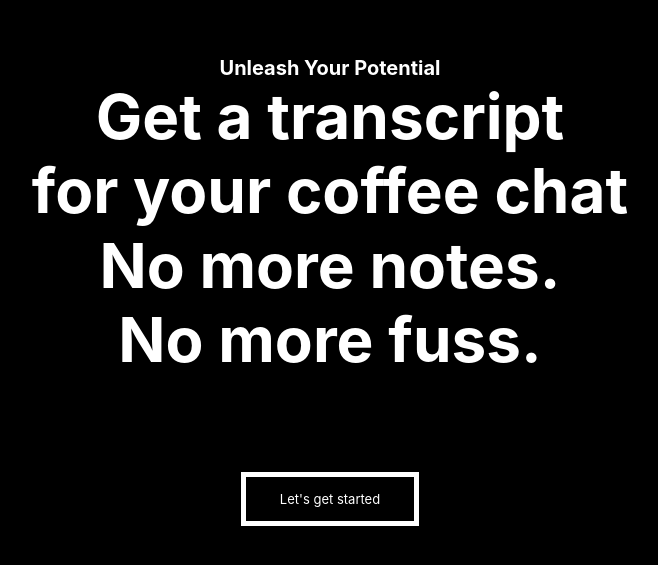
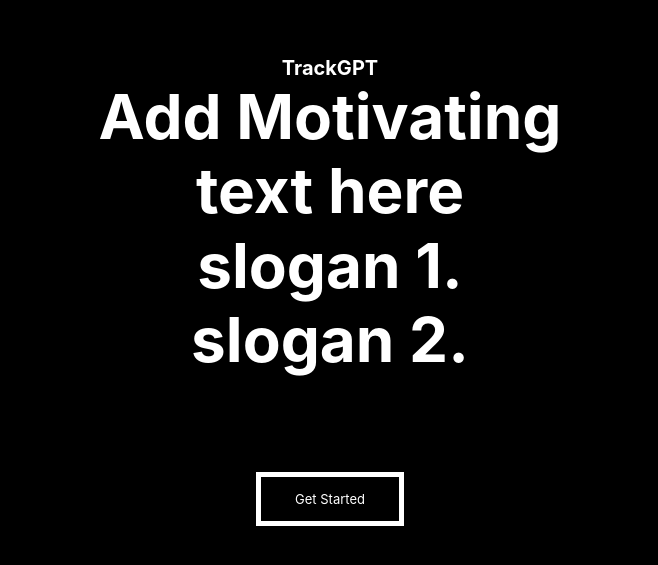
Before and after one commit to yashexe/trackgpt, a React (Create React App) app in the folder client/: page / in a window 1280 px wide. Shown: the part 109-674 px from the top of the page, without its empty margins (310-968 px from the left). Built offline with nearby package versions, Linux system fonts and the light colour scheme.

Commit message:
Modify file structure, Add React Installation info

```diff
--- a/client/package.json
+++ b/client/package.json
@@ -6,7 +6,9 @@
     "@testing-library/jest-dom": "^5.17.0",
     "@testing-library/react": "^13.4.0",
     "@testing-library/user-event": "^13.5.0",
+    "chart.js": "^4.4.3",
     "react": "^18.3.1",
+    "react-chartjs-2": "^5.2.0",
     "react-dom": "^18.3.1",
     "react-router-dom": "^6.26.0",
     "react-scripts": "5.0.1",
--- a/client/src/App.css
+++ /dev/null
@@ -1,3 +0,0 @@
-.App {
-  text-align: center;
-}
--- a/client/src/App.js
+++ b/client/src/App.js
@@ -1,4 +1,4 @@
-import './App.css';
+import './styles/App.css';
 import { GetStarted } from './pages/GetStarted';
 import { Home } from './pages/Home';
 import { BrowserRouter, Route, Routes } from 'react-router-dom';
--- a/client/src/index.js
+++ b/client/src/index.js
@@ -1,6 +1,6 @@
 import React from 'react';
 import ReactDOM from 'react-dom/client';
-import './index.css';
+import './styles/App.css';
 import App from './App';
 
 const root = ReactDOM.createRoot(document.getElementById('root'));
--- a/client/src/pages/GetStarted.js
+++ b/client/src/pages/GetStarted.js
@@ -1,21 +1,18 @@
-import React from 'react';
-import '/Users/kabir/Documents/GitHub/Hackthe6ix-Github/trackgpt/client/src/Styles/styleGetStarted.css';
-
-
-
+import React from 'react'
+import './../styles/GetStarted.css'
 
 export const GetStarted = () => {
     return (
       <section className="header">
         <div className="text-box">
-          <h5>Unleash Your Potential</h5>
+          <h5>TrackGPT</h5>
           <h1>
-            Get a transcript<br />
-            for your coffee chat<br />
-            No more notes.<br />
-            No more fuss.<br /><br />
+            Add Motivating<br/>
+            text here<br/>
+            slogan 1.<br/>
+            slogan 2.<br/><br/>
           </h1>
-          <a href="/home" className="hero-btn">Let's get started</a>
+          <a href="/home" className="hero-btn">Get Started</a>
         </div>
       </section>
     );
--- a/client/src/index.css
+++ b/client/src/styles/App.css
@@ -11,3 +11,7 @@ code {
   font-family: source-code-pro, Menlo, Monaco, Consolas, 'Courier New',
     monospace;
 }
+
+.App {
+  text-align: center;
+}
```
Also changed, not shown: client/src/styles/GetStarted.css (renamed from client/src/Styles/styleGetStarted.css), 2 other files (tests, documents, lock files or other folders).
